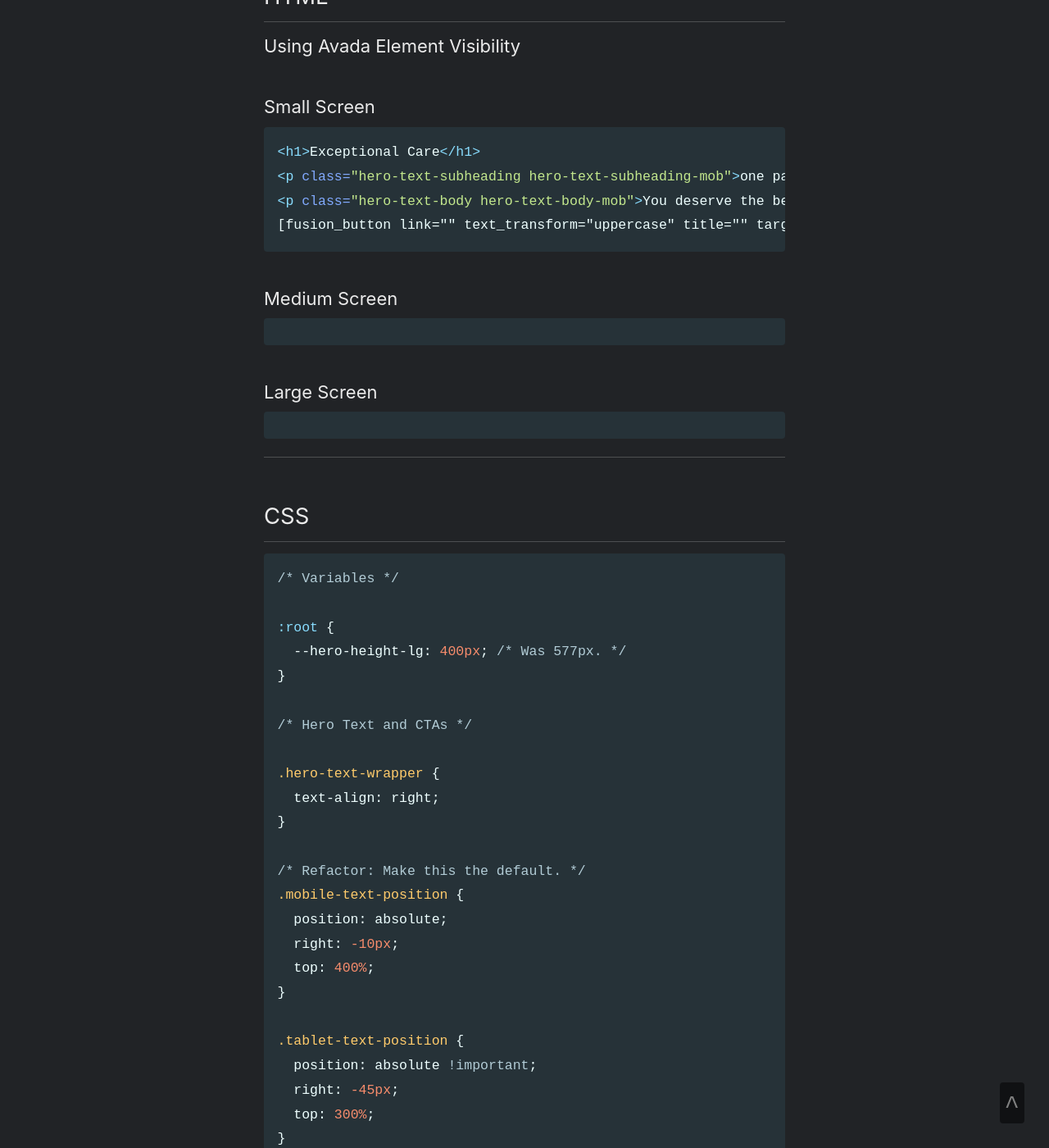
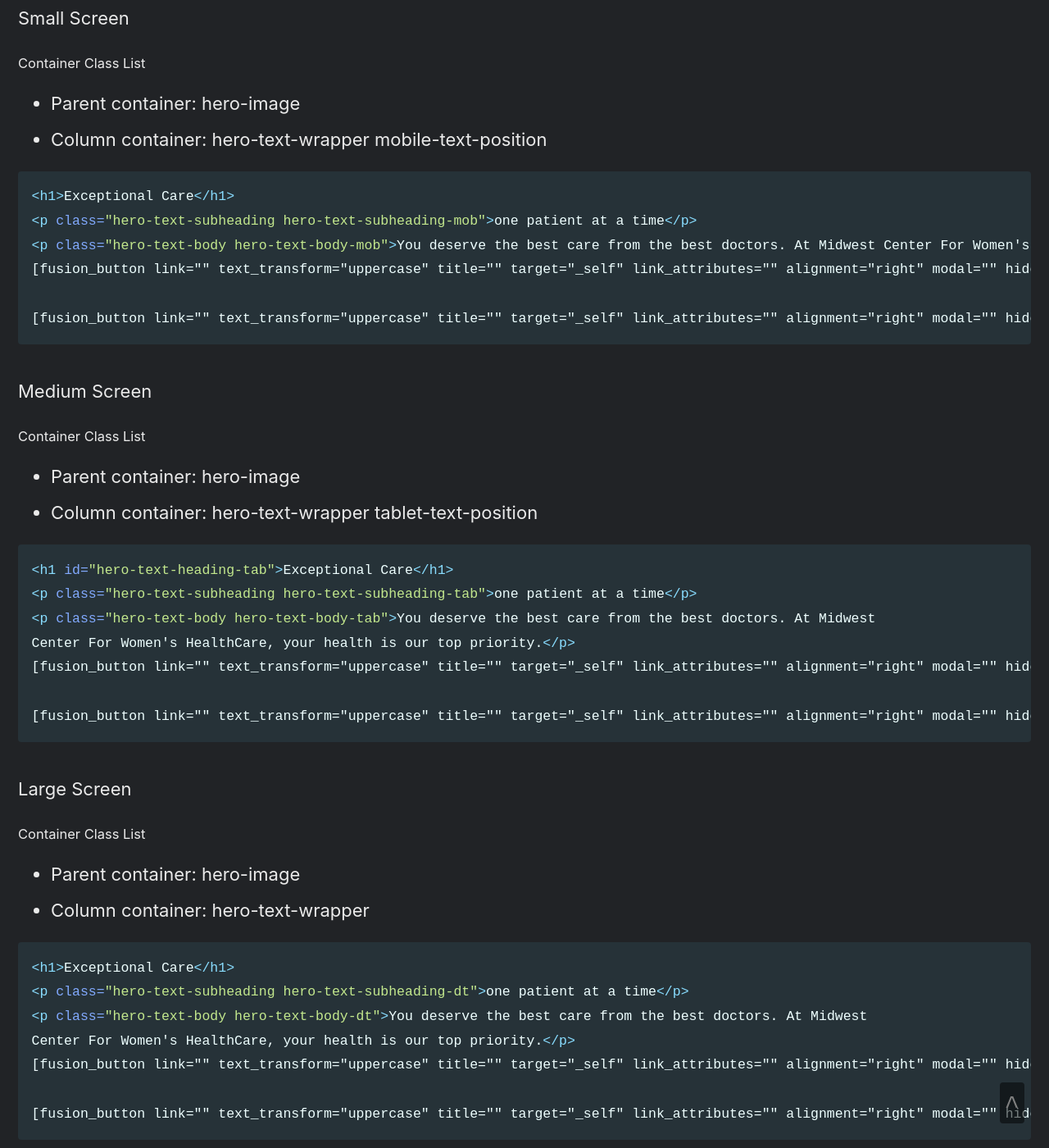
Before and after one commit to marklchaves/caughtmyeye, a Jekyll site: the page built from clients/sanoa-health.md, in a window 1280 px wide and 1400 px high, scrolled down 273 px. Shown: the whole window at 82% size. Built offline with Jekyll 4.4.1, drawn with Linux system fonts in a browser that asks for light colours; cached includes are drawn as plain includes; nearby versions of some CDN libraries; some of the changed text lies outside the part shown.

Commit message:
Updated 'clients/sanoa-health.md' via CloudCannon

````diff
--- a/clients/sanoa-health.md
+++ b/clients/sanoa-health.md
@@ -9,21 +9,52 @@
 
 ### Small Screen
 
+#### Container Class List
+
+- Parent container: hero-image
+- Column container: hero-text-wrapper mobile-text-position
+
 ```html
 <h1>Exceptional Care</h1>
 <p class="hero-text-subheading hero-text-subheading-mob">one patient at a time</p>
 <p class="hero-text-body hero-text-body-mob">You deserve the best care from the best doctors. At Midwest Center For Women's HealthCare, your health is our top priority.</p>
-[fusion_button link="" text_transform="uppercase" title="" target="_self" link_attributes="" alignment="right" modal="" hide_on_mobile="small-visibility,medium-visibility,large-visibility" class="hero-cta" id="" color="default" button_gradient_top_color="" button_gradient_bottom_color="" button_gradient_top_color_hover="" button_gradient_bottom_color_hover="" accent_color="" accent_hover_color="" type="" bevel_color="" border_width="" border_radius="" border_color="" border_hover_color="" size="small" stretch="default" icon="" icon_position="left" icon_divider="no" animation_type="" animation_direction="left" animation_speed="0.3" animation_offset=""]OUR PROVIDERS[/fusion_button][fusion_button link="" text_transform="uppercase" title="" target="_self" link_attributes="" alignment="right" modal="" hide_on_mobile="small-visibility,medium-visibility,large-visibility" class="hero-cta" id="" color="default" button_gradient_top_color="" button_gradient_bottom_color="" button_gradient_top_color_hover="" button_gradient_bottom_color_hover="" accent_color="" accent_hover_color="" type="" bevel_color="" border_width="" border_radius="" border_color="" border_hover_color="" size="small" stretch="default" icon="" icon_position="left" icon_divider="no" animation_type="" animation_direction="left" animation_speed="0.3" animation_offset=""]OFFICE LOCATIONS[/fusion_button]
+[fusion_button link="" text_transform="uppercase" title="" target="_self" link_attributes="" alignment="right" modal="" hide_on_mobile="small-visibility,medium-visibility,large-visibility" class="hero-cta" id="" color="default" button_gradient_top_color="" button_gradient_bottom_color="" button_gradient_top_color_hover="" button_gradient_bottom_color_hover="" accent_color="" accent_hover_color="" type="" bevel_color="" border_width="" border_radius="" border_color="" border_hover_color="" size="small" stretch="default" icon="" icon_position="left" icon_divider="no" animation_type="" animation_direction="left" animation_speed="0.3" animation_offset=""]OUR PROVIDERS[/fusion_button]
+
+[fusion_button link="" text_transform="uppercase" title="" target="_self" link_attributes="" alignment="right" modal="" hide_on_mobile="small-visibility,medium-visibility,large-visibility" class="hero-cta" id="" color="default" button_gradient_top_color="" button_gradient_bottom_color="" button_gradient_top_color_hover="" button_gradient_bottom_color_hover="" accent_color="" accent_hover_color="" type="" bevel_color="" border_width="" border_radius="" border_color="" border_hover_color="" size="small" stretch="default" icon="" icon_position="left" icon_divider="no" animation_type="" animation_direction="left" animation_speed="0.3" animation_offset=""]OFFICE LOCATIONS[/fusion_button]
 ```
 
 ### Medium Screen
 
+#### Container Class List
+
+- Parent container: hero-image
+- Column container: hero-text-wrapper tablet-text-position
+
 ```html
+<h1 id="hero-text-heading-tab">Exceptional Care</h1>
+<p class="hero-text-subheading hero-text-subheading-tab">one patient at a time</p>
+<p class="hero-text-body hero-text-body-tab">You deserve the best care from the best doctors. At Midwest
+Center For Women's HealthCare, your health is our top priority.</p>
+[fusion_button link="" text_transform="uppercase" title="" target="_self" link_attributes="" alignment="right" modal="" hide_on_mobile="small-visibility,medium-visibility,large-visibility" class="hero-cta" id="" color="default" button_gradient_top_color="" button_gradient_bottom_color="" button_gradient_top_color_hover="" button_gradient_bottom_color_hover="" accent_color="" accent_hover_color="" type="" bevel_color="" border_width="" border_radius="" border_color="" border_hover_color="" size="large" stretch="default" icon="" icon_position="left" icon_divider="no" animation_type="" animation_direction="left" animation_speed="0.3" animation_offset=""]OUR PROVIDERS[/fusion_button]
+
+[fusion_button link="" text_transform="uppercase" title="" target="_self" link_attributes="" alignment="right" modal="" hide_on_mobile="small-visibility,medium-visibility,large-visibility" class="hero-cta" id="" color="default" button_gradient_top_color="" button_gradient_bottom_color="" button_gradient_top_color_hover="" button_gradient_bottom_color_hover="" accent_color="" accent_hover_color="" type="" bevel_color="" border_width="" border_radius="" border_color="" border_hover_color="" size="large" stretch="default" icon="" icon_position="left" icon_divider="no" animation_type="" animation_direction="left" animation_speed="0.3" animation_offset=""]OFFICE LOCATIONS[/fusion_button]
 ```
 
 ### Large Screen
 
+#### Container Class List
+
+- Parent container: hero-image
+- Column container: hero-text-wrapper
+
 ```html
+<h1>Exceptional Care</h1>
+<p class="hero-text-subheading hero-text-subheading-dt">one patient at a time</p>
+<p class="hero-text-body hero-text-body-dt">You deserve the best care from the best doctors. At Midwest
+Center For Women's HealthCare, your health is our top priority.</p>
+[fusion_button link="" text_transform="uppercase" title="" target="_self" link_attributes="" alignment="right" modal="" hide_on_mobile="small-visibility,medium-visibility,large-visibility" class="hero-cta" id="" color="default" button_gradient_top_color="" button_gradient_bottom_color="" button_gradient_top_color_hover="" button_gradient_bottom_color_hover="" accent_color="" accent_hover_color="" type="" bevel_color="" border_width="" border_radius="" border_color="" border_hover_color="" size="" stretch="default" icon="" icon_position="left" icon_divider="no" animation_type="" animation_direction="left" animation_speed="0.3" animation_offset=""]OUR PROVIDERS[/fusion_button]
+
+[fusion_button link="" text_transform="uppercase" title="" target="_self" link_attributes="" alignment="right" modal="" hide_on_mobile="small-visibility,medium-visibility,large-visibility" class="hero-cta" id="" color="default" button_gradient_top_color="" button_gradient_bottom_color="" button_gradient_top_color_hover="" button_gradient_bottom_color_hover="" accent_color="" accent_hover_color="" type="" bevel_color="" border_width="" border_radius="" border_color="" border_hover_color="" size="" stretch="default" icon="" icon_position="left" icon_divider="no" animation_type="" animation_direction="left" animation_speed="0.3" animation_offset=""]OFFICE LOCATIONS[/fusion_button]
 ```
 
 ---
````
Also changed, not shown: other parts of clients/sanoa-health.md (+1 -1 lines).
